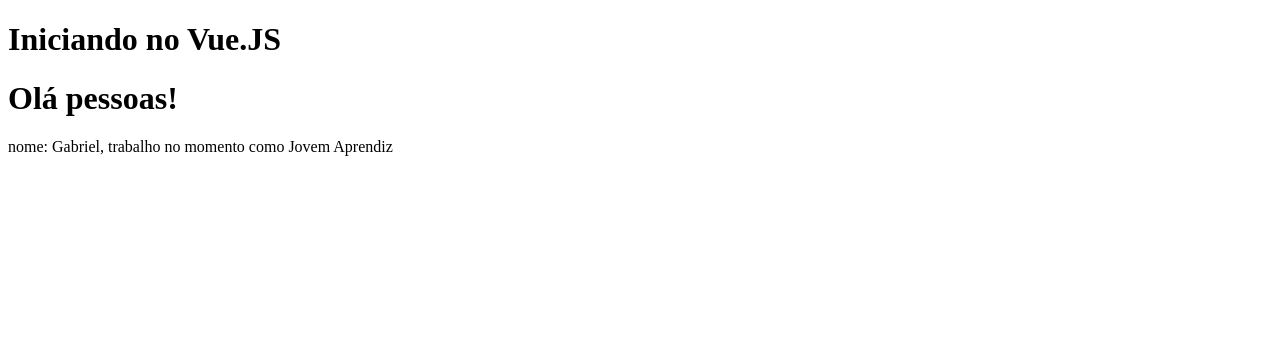
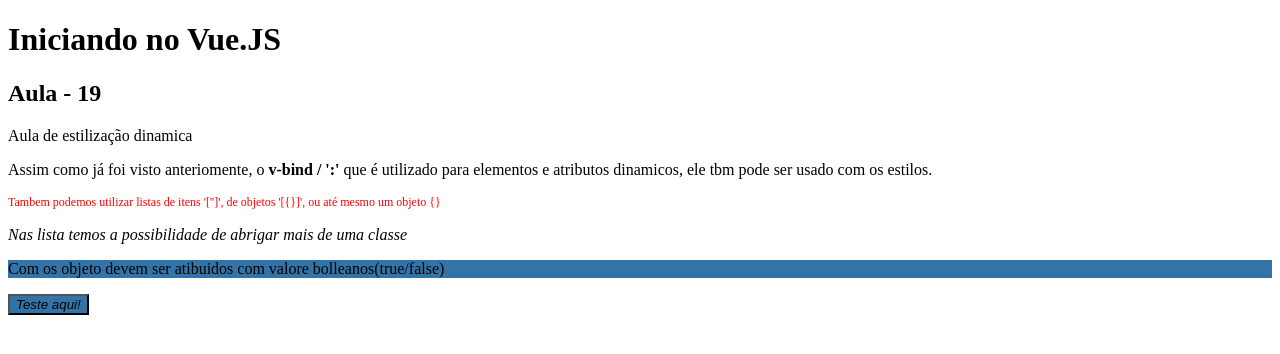
Before and after one commit to Dinos-s/VUE-curso, a Vue app: page / in a window 1280 px wide. Shown: the top 354 px of the page. Built offline with nearby package versions, Linux system fonts and the light colour scheme.

Commit message:
estilo dinamico

```diff
--- a/src/App.vue
+++ b/src/App.vue
@@ -1,14 +1,14 @@
 <template>
   <h1>Iniciando no Vue.JS</h1>
-  <firstComponent/>
+  <Aula/>
 </template>
 
 <script>
-import firstComponent from "./components/firstComponent.vue";
+import Aula from "./components/Aula.vue";
   export default {
-    name: 'App',
-    components:{
-      firstComponent
+    name: "App",
+    components: {
+      Aula
     }
-  }
+}
 </script>
--- /dev/null
+++ b/src/components/Aula.vue
@@ -0,0 +1,20 @@
+<template>
+  <h2>Aula - 19</h2>
+  <p>Aula de {{ aula }}</p>
+  <Info/>
+</template>
+
+<script>
+import Info from './info.vue';
+export default {
+  name: 'Aula',
+  data(){
+    return {
+      aula: "estilização dinamica"
+    }
+  },
+  components: {
+    Info
+  }
+}
+</script>
--- a/src/components/firstComponent.vue
+++ /dev/null
@@ -1,16 +0,0 @@
-<template>
-  <h1>Olá pessoas!</h1>
-  <p>nome: {{ nome }}, trabalho no momento como {{ trabalho }}</p>
-</template>
-
-<script>
-export default {
-  name: 'firstComponent',
-  data(){
-    return {
-      nome: "Gabriel",
-      trabalho: "Jovem Aprendiz"
-    }
-  }
-}
-</script>
--- /dev/null
+++ b/src/components/info.vue
@@ -0,0 +1,57 @@
+<template>
+    <!-- <h2>Aula - 19</h2> -->
+    <p>Assim como já foi visto anteriomente, o <strong>v-bind / ':'</strong> que é utilizado para elementos e atributos
+        dinamicos, ele tbm pode ser usado com os estilos.</p>
+    <p :class="[novaClasse]">Tambem podemos utilizar listas de itens '['']', de objetos '[{}]', ou até  mesmo um objeto {}</p>
+    <p :class="['text']">Nas lista temos a possibilidade de abrigar mais de uma classe</p>
+    <p :class="{'tudoCerto': isOk}">Com os objeto devem ser atibuidos com valore bolleanos(true/false)</p>
+
+    <button :class="multiClass" @click="mudaCor" type="button">Teste aqui!</button>
+</template>
+
+<script>
+export default {
+    name: "Info",
+    data() {
+        return {
+            btnText: 'Teste aqui!',
+            active: true,
+            isOk: true,
+            multiClass: ['text', 'tudoCerto']
+        }
+    },
+    methods: {
+        mudaCor(){
+            this.active = !this.active
+        }
+    },
+    computed: {
+        novaClasse() {
+            return {
+                test: this.active,
+                test2: !this.active
+            }
+        }
+    }
+}
+</script>
+
+<style>
+.test {
+    font-size: 12px;
+    color: red;
+}
+
+.test2 {
+    background-color: aqua;
+    color: black;
+}
+
+.tudoCerto {
+    background-color: rgb(50, 115, 168);
+}
+
+.text{
+    font-style: italic;
+}
+</style>
```
Also changed, not shown: 1 other file (tests, documents, lock files or other folders).
